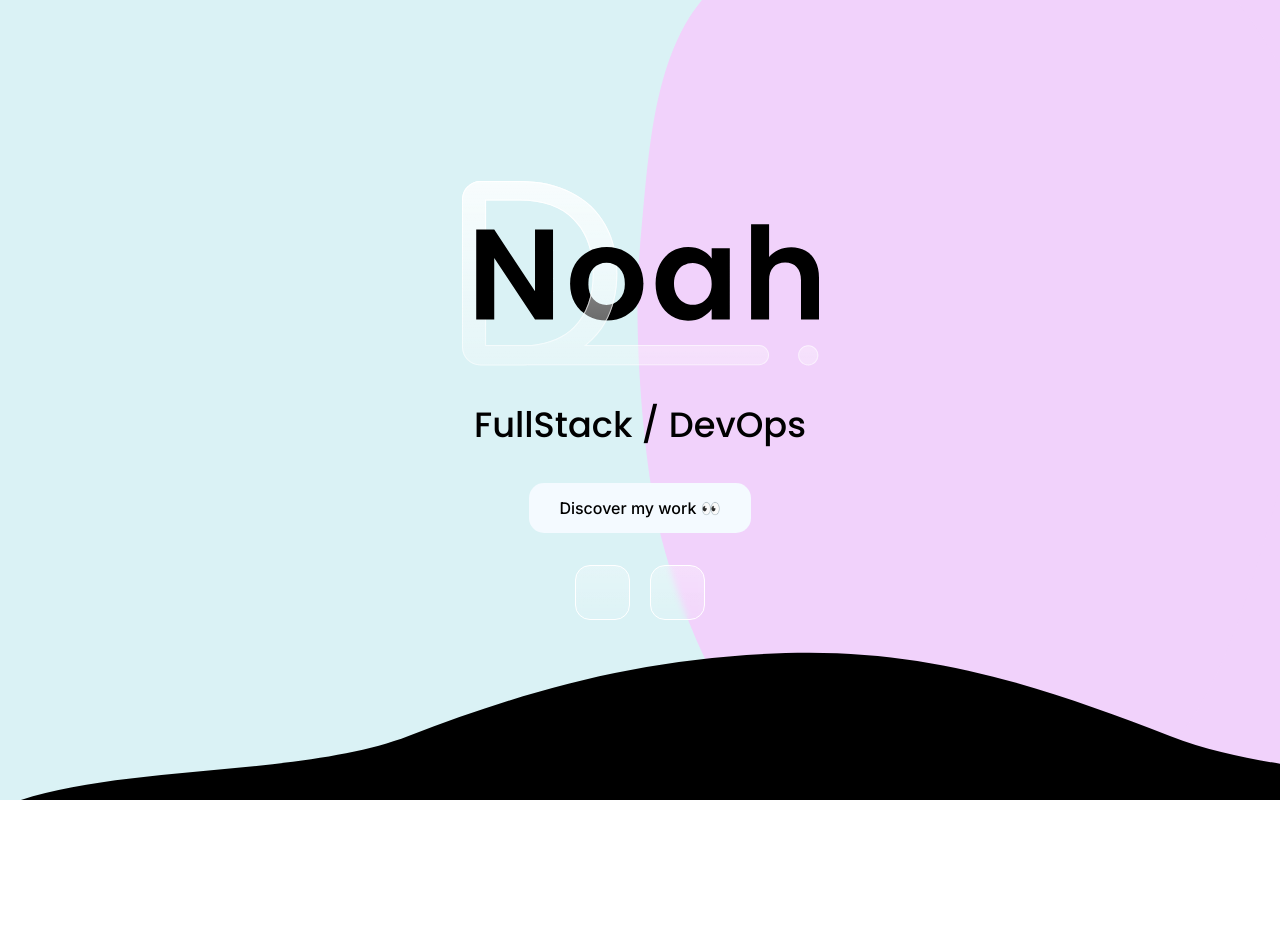
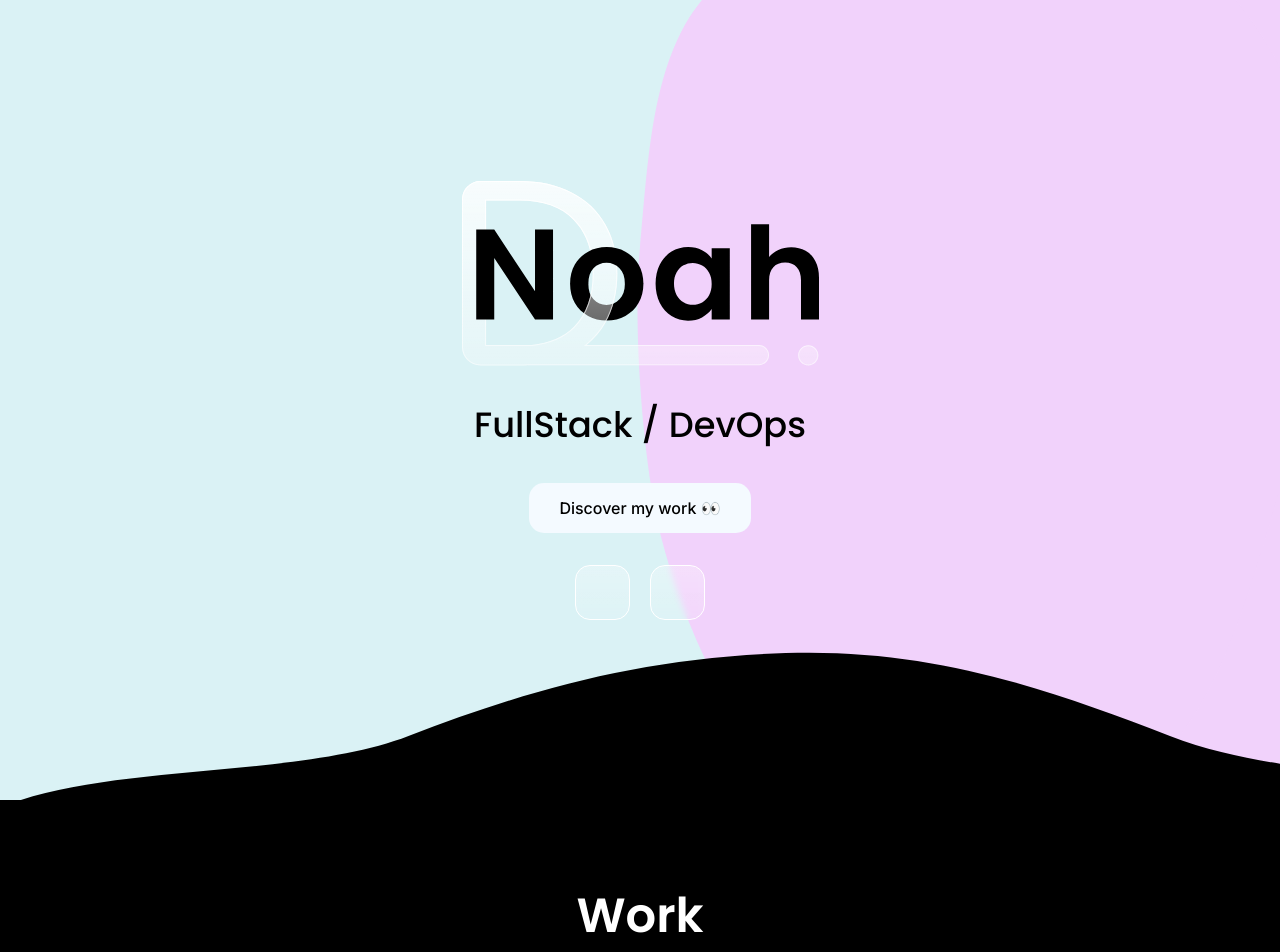
Before and after one commit to noahdigesu/my-website-2023, a React (Vite) app: page / in a window 1280 px wide. Shown: the top 952 px of the page. Before the commit the page ends 800 px from the top, so only its background shows below. Built offline with nearby package versions, Linux system fonts and the light colour scheme; some icons are missing.

Commit message:
Add projects section title

```diff
--- a/src/App.css
+++ b/src/App.css
@@ -9,6 +9,7 @@
 #root {
   font-family: 'Inter', sans-serif;
   background-color: black;
+  scroll-behavior: smooth;
 }
 
 a {
--- a/src/components/sections/Header.scss
+++ b/src/components/sections/Header.scss
@@ -10,7 +10,7 @@ header {
 	height: 100vh;
 }
 
-h2 {
+.title-main {
 	font-family: "Poppins", sans-serif;
 	font-weight: 500;
 	font-size: 2.2em;
--- a/src/components/sections/Header.tsx
+++ b/src/components/sections/Header.tsx
@@ -10,7 +10,7 @@ function Header() {
 	return (
 		<header style={{ backgroundImage: `url(${background})` }}>
 			<img src={logo} alt="Logo" />
-			<h2>FullStack / DevOps</h2>
+			<h2 className="title-main">FullStack / DevOps</h2>
 			<Discover />
 			<div className="socials">
 				<Social icon="linkedin" url="https://twitter.com/noahdigesu" />
--- /dev/null
+++ b/src/components/sections/Projects.scss
@@ -0,0 +1,12 @@
+.section-projects {
+	padding: 5em 0;
+	display: flex;
+	justify-content: center;
+}
+
+.title-section {
+	font-family: "Poppins", sans-serif;
+	font-weight: 600;
+	color: white;
+	font-size: 3em;
+}
--- a/src/components/sections/Projects.tsx
+++ b/src/components/sections/Projects.tsx
@@ -1,8 +1,13 @@
+import './Projects.scss';
+
 function Projects() {
 	return (
-        <>
-        </>
-    );
+		<>
+			<div className="section-projects">
+				<h2 className="title-section">Work</h2>
+			</div>
+		</>
+	);
 }
 
 export default Projects;
```
